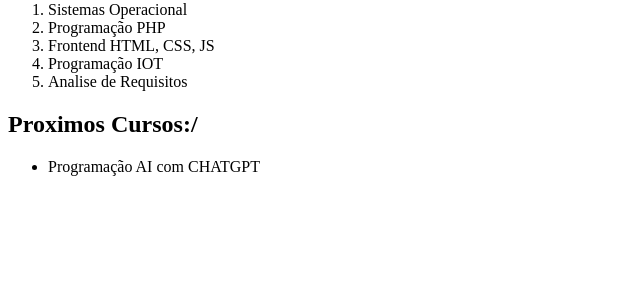
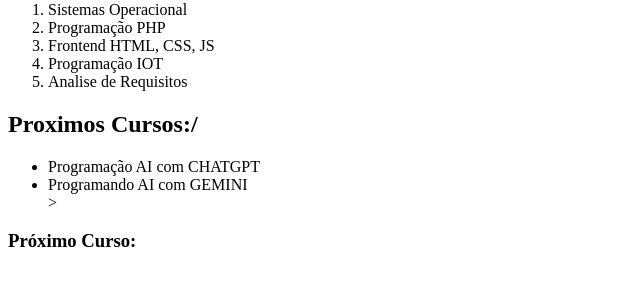
Before and after one commit to isa-souza2009/projeto-technova, a plain HTML site: page index.html in a window 1280 px wide. Shown: the part 79-364 px from the top of the page, without its empty margins (0-640 px from the left). Drawn offline with Linux system fonts and the light colour scheme.

Commit message:
ajuste de codigo

```diff
--- a/index.html
+++ b/index.html
@@ -17,6 +17,8 @@
     <h2>Proximos Cursos:/</h2>
     <ul>
         <li>Programação AI com CHATGPT</li>
+        <li>Programando AI com GEMINI</li>>
     </ul>
+    <h3>Próximo Curso:</h3>
 </body>
 </html>
```
